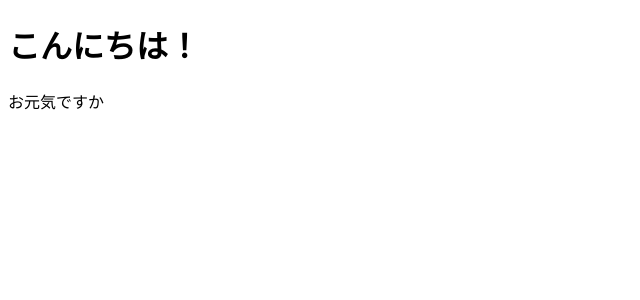
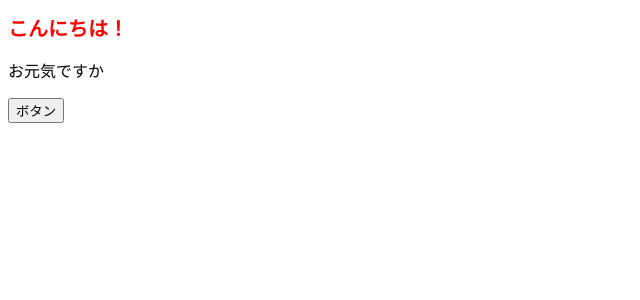
Before and after one commit to ryoma-abe/React-dev, a React (Vite) app in the folder react/my-app/: page / in a window 1280 px wide. Shown: the top 300 px of the page, without its empty margins (0-640 px from the left). Built offline with nearby package versions, Linux system fonts and the light colour scheme.

Commit message:
Reactでのイベントやスタイルの扱い方を知る

```diff
--- a/react/my-app/src/App.jsx
+++ b/react/my-app/src/App.jsx
@@ -1,8 +1,16 @@
 export const App = () => {
+  const onClickButton = () => {
+    alert("ボタン");
+  };
+  const contentStyle = {
+    color: "red",
+    fontSize: "20px",
+  };
   return (
     <>
-      <h1>こんにちは！</h1>
+      <h1 style={contentStyle}>こんにちは！</h1>
       <p>お元気ですか</p>
+      <button onClick={onClickButton}>ボタン</button>
     </>
   );
 };
```
